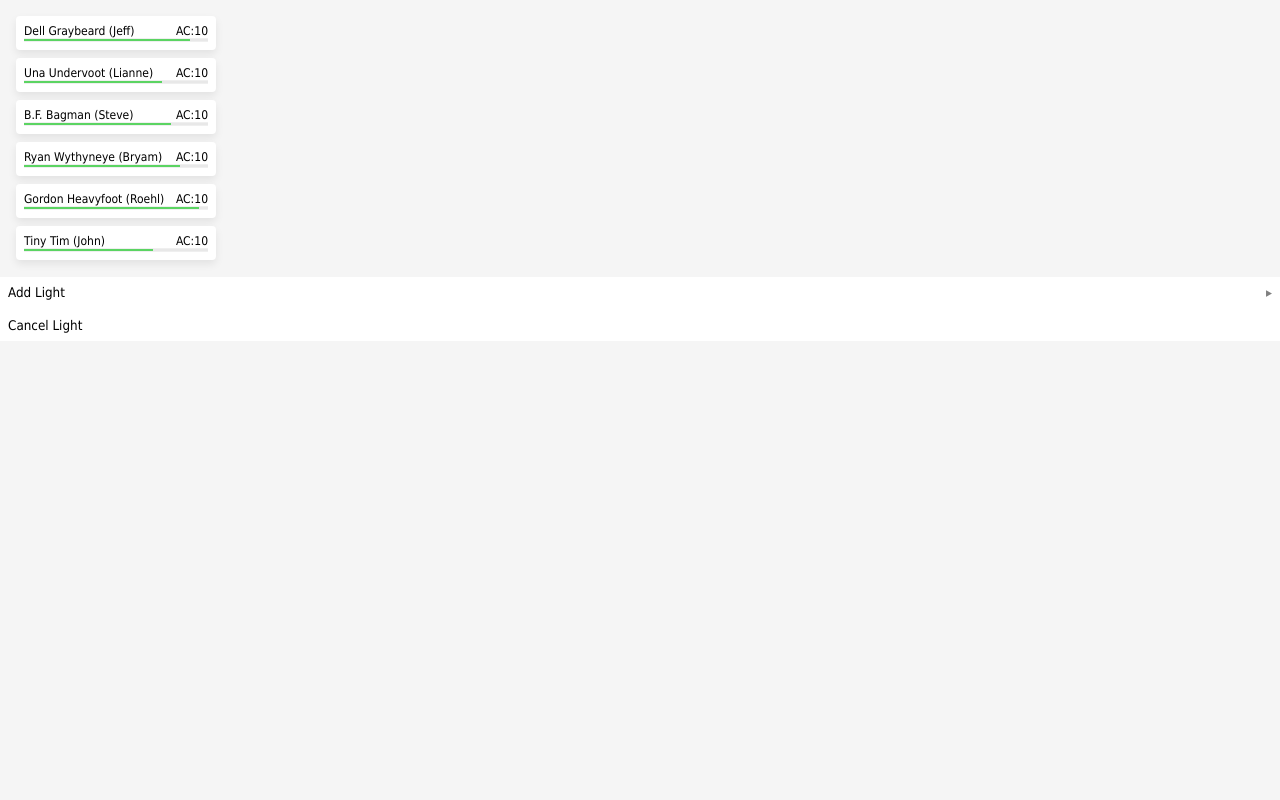
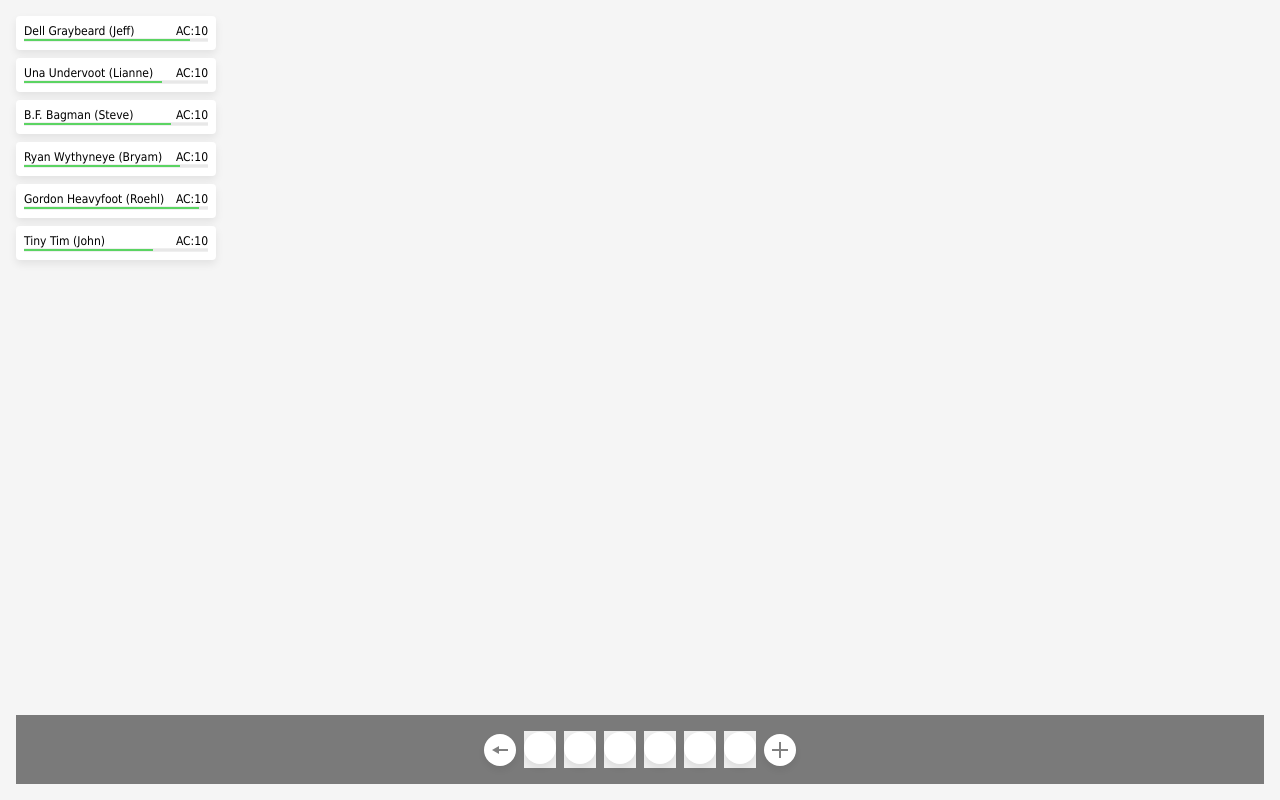
Before and after one commit to jkrayer/adventure-tools, a React (Vite) app: page / in a window 1280 px wide. Built offline with nearby package versions, Linux system fonts and the light colour scheme.

Commit message:
Basic time tracker

```diff
--- a/src/App.tsx
+++ b/src/App.tsx
@@ -1,4 +1,5 @@
-import LightMenu from "./components/LightMenu";
+import DungeonTimeTracker from "./components/DungeonTimeTracker/DungeonTimeTracker";
+import ActionTray from "./components/ActionTray";
 import Players from "./components/Players";
 import "./App.css";
 
@@ -6,7 +7,9 @@ function App() {
   return (
     <div className="App">
       <Players />
-      <LightMenu />
+      <ActionTray>
+        <DungeonTimeTracker />
+      </ActionTray>
     </div>
   );
 }
--- /dev/null
+++ b/src/components/ActionTray.tsx
@@ -0,0 +1,14 @@
+import type { PropsWithChildren } from "react";
+
+/**
+ * Tray is a component used to reserve some portion of the screen for a tool
+ * or set of tools
+ *
+ * May be a compound component or a set of highly similar components...
+ */
+
+type TrayProps = PropsWithChildren<{ devMode?: boolean }>;
+
+export default function ActionTray({ children }: TrayProps) {
+  return <div className="tray tray-actions">{children}</div>;
+}
--- a/src/components/CircleButton.tsx
+++ b/src/components/CircleButton.tsx
@@ -5,3 +5,81 @@ type CircleButtonProps = ButtonHTMLAttributes<HTMLButtonElement>;
 export const CircleButton = (props: CircleButtonProps) => {
   return <button {...props} className="btn btn-circle" type="button" />;
 };
+
+export const AddButton = ({
+  title = "Add",
+  ...props
+}: Omit<CircleButtonProps, "children">) => {
+  return (
+    <CircleButton
+      {...props}
+      className="btn btn-circle btn-plus"
+      title={title}
+      type="button"
+    >
+      <svg
+        className="btn-plus-icon"
+        width="16px"
+        height="16px"
+        viewBox="0 0 16 16"
+        version="1.1"
+        xmlns="http://www.w3.org/2000/svg"
+      >
+        <rect x="0" y="7" width="16" height="2"></rect>
+        <rect x="7" y="0" width="2" height="16"></rect>
+      </svg>
+    </CircleButton>
+  );
+};
+
+export const BackButton = ({
+  title = "Back",
+  ...props
+}: Omit<CircleButtonProps, "children">) => {
+  return (
+    <CircleButton
+      {...props}
+      className="btn btn-circle btn-plus"
+      title={title}
+      type="button"
+    >
+      <svg
+        className="btn-plus-icon"
+        width="16px"
+        height="16px"
+        viewBox="0 0 16 16"
+        version="1.1"
+        xmlns="http://www.w3.org/2000/svg"
+      >
+        <rect x="2" y="7" width="14" height="2"></rect>
+        <polygon points="0,8 7,4 7,12" />
+      </svg>
+    </CircleButton>
+  );
+};
+
+export const ForwardButton = ({
+  title = "Forward",
+  ...props
+}: Omit<CircleButtonProps, "children">) => {
+  return (
+    <CircleButton
+      {...props}
+      className="btn btn-circle btn-plus"
+      title={title}
+      type="button"
+    >
+      <svg
+        className="btn-plus-icon"
+        width="16px"
+        height="16px"
+        viewBox="0 0 16 16"
+        version="1.1"
+        xmlns="http://www.w3.org/2000/svg"
+      >
+        <rect x="0" y="7" width="14" height="2"></rect>
+        <polygon points="16,8 9,4 9,12" />
+      </svg>
+    </CircleButton>
+  );
+};
--- /dev/null
+++ b/src/components/DungeonTimeTracker/DungeonTimeTracker.tsx
@@ -0,0 +1,106 @@
+import { useState } from "react";
+import { AddButton, BackButton, ForwardButton } from "../CircleButton";
+import TimeCircle from "./TimeCircle";
+
+type Light = {
+  duration: number;
+  owner: string;
+  type: "torch" | "lamp" | "light spell";
+};
+
+type DungeonTurn = {
+  checked: boolean;
+  lights: Light[];
+};
+
+type DungeonHour = [
+  DungeonTurn,
+  DungeonTurn,
+  DungeonTurn,
+  DungeonTurn,
+  DungeonTurn,
+  DungeonTurn,
+];
+
+const newHour = (): DungeonHour => [
+  { checked: false, lights: [] },
+  { checked: false, lights: [] },
+  { checked: false, lights: [] },
+  { checked: false, lights: [] },
+  { checked: false, lights: [] },
+  { checked: false, lights: [] },
+];
+
+export default function DungeonTimeTracker() {
+  const [state, setState] = useState<DungeonHour[]>([newHour()]);
+  const [index, setIndex] = useState<number>(0);
+
+  // Handlers
+  const handleAddHour = () => {
+    setState((prev) => [...prev, newHour()]);
+    setIndex((prev) => prev + 1);
+  };
+
+  const handlePreviousHour = () => {
+    if (index > 0) {
+      setIndex((prev) => prev - 1);
+    }
+  };
+
+  const handleNextHour = () => {
+    if (index < state.length - 1) {
+      setIndex((prev) => prev + 1);
+    }
+  };
+
+  return (
+    <div
+      style={{
+        display: "flex",
+        justifyContent: "center",
+        alignItems: "center",
+        gap: ".5rem",
+      }}
+    >
+      <BackButton disabled={index === 0} onClick={handlePreviousHour} />
+      <div
+        style={{
+          display: "flex",
+          justifyContent: "center",
+          alignItems: "center",
+          gap: ".5rem",
+        }}
+      >
+        <TimeCircle
+          checked={state[index][0].checked}
+          lights={state[index][0].lights}
+        />
+        <TimeCircle
+          checked={state[index][1].checked}
+          lights={state[index][1].lights}
+        />
+        <TimeCircle
+          checked={state[index][2].checked}
+          lights={state[index][2].lights}
+        />
+        <TimeCircle
+          checked={state[index][3].checked}
+          lights={state[index][3].lights}
+        />
+        <TimeCircle
+          checked={state[index][4].checked}
+          lights={state[index][4].lights}
+        />
+        <TimeCircle
+          checked={state[index][5].checked}
+          lights={state[index][5].lights}
+        />
+      </div>
+      {index === state.length - 1 ? (
+        <AddButton onClick={handleAddHour} />
+      ) : (
+        <ForwardButton onClick={handleNextHour} />
+      )}
+    </div>
+  );
+}
--- a/src/components/LightMenu.tsx
+++ b/src/components/DungeonTimeTracker/LightMenu.tsx
@@ -1,5 +1,5 @@
 import { useMemo } from "react";
-import Menu from "./Menu";
+import Menu from "../Menu";
 
 export default function LightMenu() {
   // characters
--- /dev/null
+++ b/src/components/DungeonTimeTracker/TimeCircle.tsx
@@ -0,0 +1,32 @@
+import { CircleButton } from "../CircleButton";
+import LightMenu from "./LightMenu";
+import PopOver from "../Popover";
+
+type Light = {
+  duration: number;
+  owner: string;
+  type: "torch" | "lamp" | "light spell";
+};
+
+type DungeonTurn = {
+  checked: boolean;
+  lights: Light[];
+};
+
+export default function TimeCircle({ checked, lights }: DungeonTurn) {
+  const handleClick = (event: React.MouseEvent<HTMLButtonElement>) => {
+    event.preventDefault();
+    console.log("Right-clicked on TimeCircle"); // add light menu
+  };
+
+  return (
+    <PopOver>
+      <PopOver.Trigger>
+        <CircleButton onContextMenu={handleClick} />{" "}
+      </PopOver.Trigger>
+      <PopOver.Body>
+        <LightMenu />
+      </PopOver.Body>
+    </PopOver>
+  );
+}
--- a/src/index.css
+++ b/src/index.css
@@ -69,6 +69,17 @@ body {
   &:hover {
     background-color: #808080;
   }
+}
+
+.btn-plus-icon rect,
+.btn-plus-icon polygon {
+  fill: var(--gray50);
+  transition: fill 0.2s ease-out;
+}
+
+.btn-circle:hover .btn-plus-icon rect,
+.btn-circle:hover .btn-plus-icon polygon {
+  fill: var(--white);
 }
 
 /* Card */
@@ -254,6 +265,19 @@ body {
   opacity: 1;
 }
 
+.tray {
+  position: fixed;
+  padding: var(--size-medium);
+  background-color: rgba(0, 0, 0, 0.5);
+}
+
+.tray-actions {
+  display: flex;
+  justify-content: center;
+  gap: var(--size-small);
+  inset: auto var(--size-medium) var(--size-medium);
+}
+
 /* :root {
   --text: #6b6375;
   --text-h: #08060d;
```
